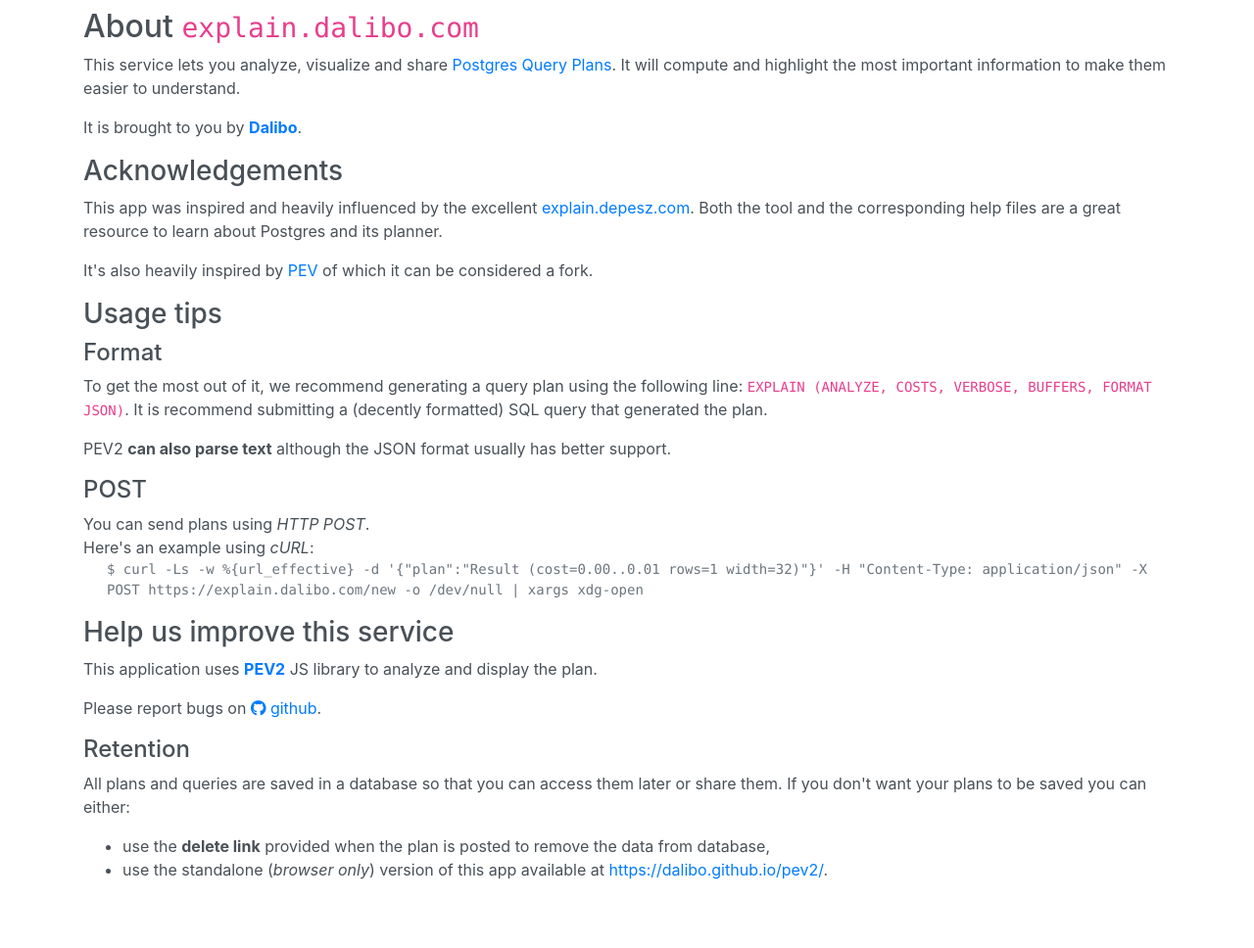
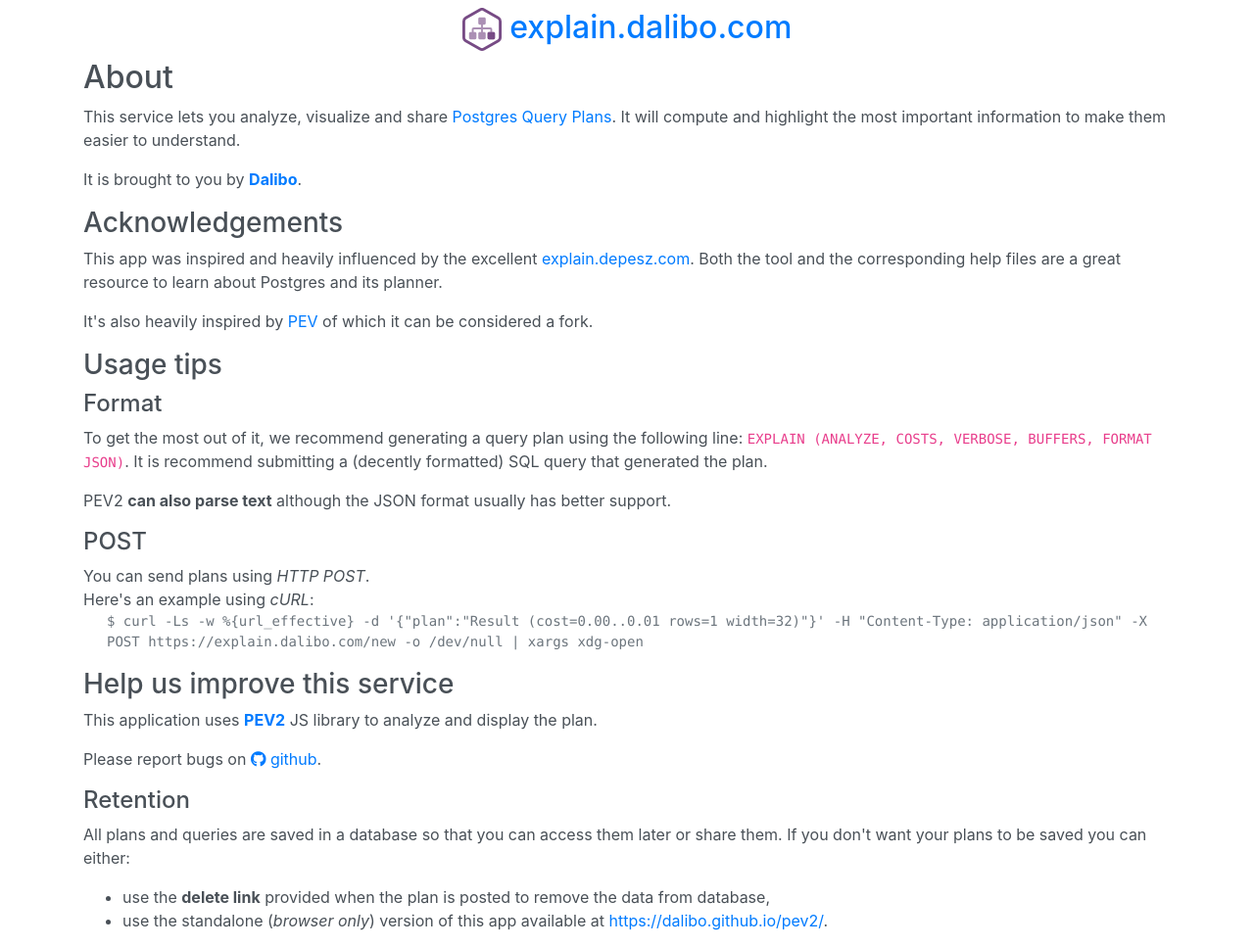
Before and after one commit to dalibo/explain.dalibo.com, a Flask app: page /about in a window 1280 px wide. Shown: the whole page at 98% size. Before the commit the page ends 898 px from the top, so only its background shows below. Run offline with Flask 2, Linux system fonts and the light colour scheme; some libraries are stand-ins or nearby versions.

Commit message:
Link to home page in about page

```diff
--- a/app/templates/about.html
+++ b/app/templates/about.html
@@ -9,9 +9,17 @@
 {% block body %}
 <div class="container mt-2">
   <div class="row">
+    <div class="col-sm-12 text-center">
+      <h2>
+        <img src="{{ url_for('static', filename='img/logo_pev2.svg') }}" alt="Logo PEV2" width="40px;">
+        <a href="{{ url_for('index') }}">explain.dalibo.com</a>
+      </h2>
+    </div>
+  </div>
+  <div class="row">
     <div class="col-12">
       <h2>
-        About <code>explain.dalibo.com</code>
+        About
       </h2>
       <p>
         This service lets you analyze, visualize and share <a href="http://www.postgresql.org/docs/current/static/sql-explain.html">Postgres Query Plans</a>. It will compute and highlight the most important information to make them easier to understand.
```
